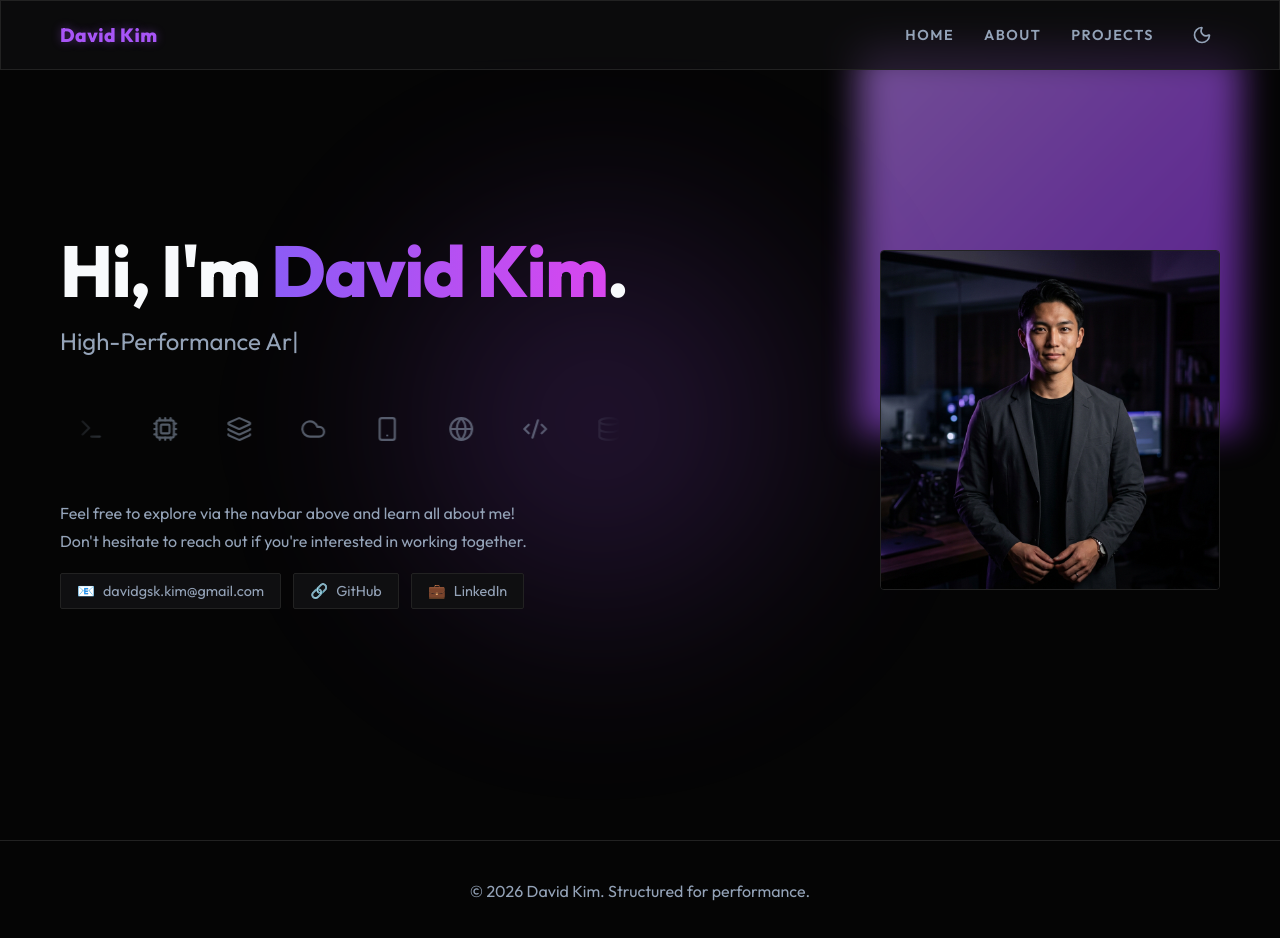
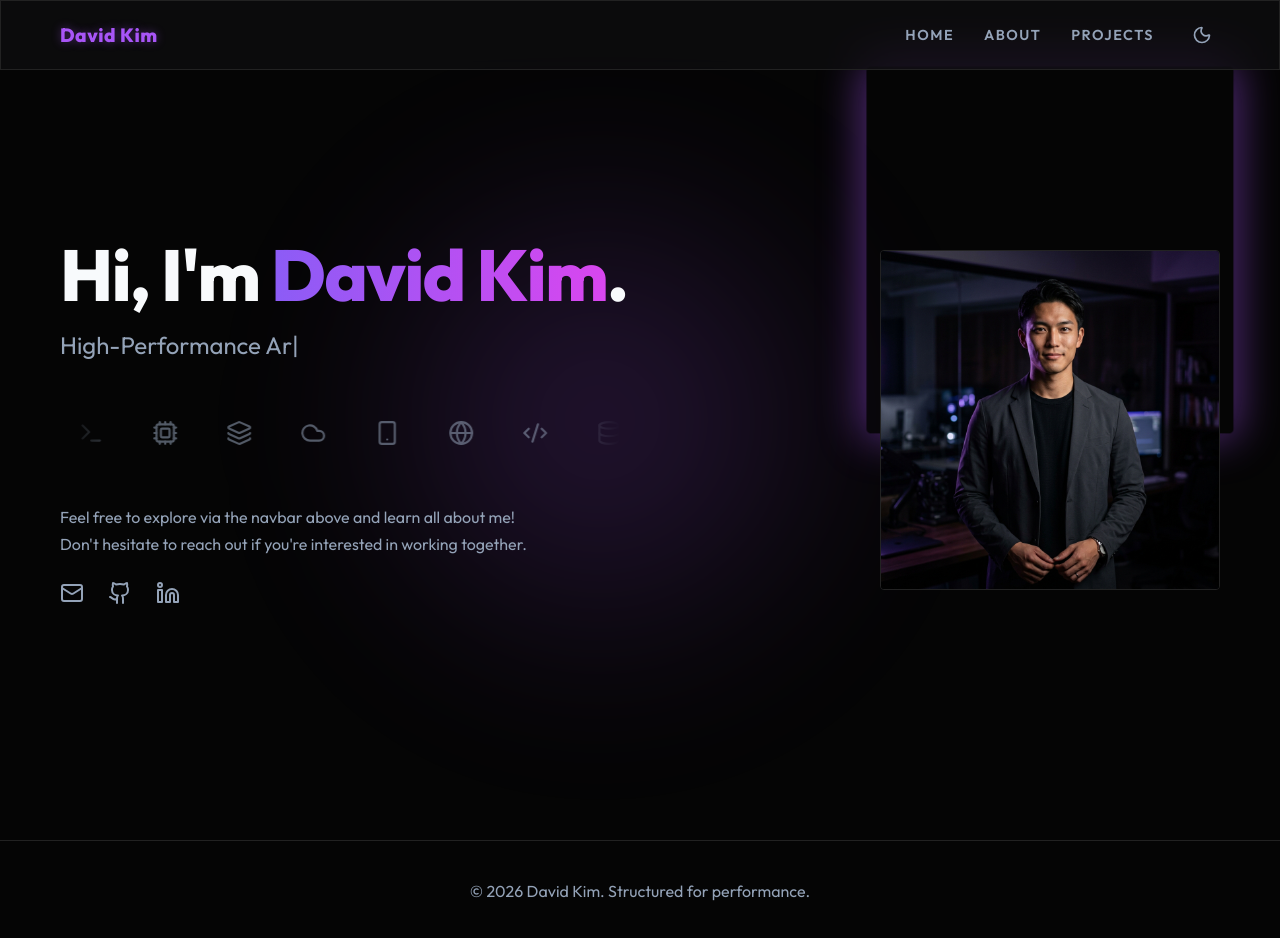
Before and after one commit to davidgskkim/portfolio-site, a React (Vite) app: page / in a window 1280 px wide. Shown: the top 938 px of the page. Built offline with nearby package versions, Linux system fonts and the light colour scheme.

Commit message:
style: convert contact chips to minimal icons and fix photo glow bleed

```diff
--- a/src/pages/Home.css
+++ b/src/pages/Home.css
@@ -132,30 +132,22 @@
 
 .contact-links {
   display: flex;
-  flex-wrap: wrap;
-  gap: 12px;
+  gap: 24px;
+  margin-top: 5px;
 }
 
-.contact-chip {
-  display: inline-flex;
+.contact-icon {
+  color: var(--text-secondary);
+  transition: all 0.3s ease;
+  display: flex;
   align-items: center;
-  gap: 8px;
-  background: var(--bg-secondary);
-  border: 1px solid var(--border-subtle);
-  color: var(--text-secondary);
-  padding: 8px 16px;
-  border-radius: 2px;
-  font-size: 0.9rem;
-  text-decoration: none;
-  transition: all 0.25s ease;
-  font-weight: 500;
+  justify-content: center;
 }
 
-.contact-chip:hover {
-  border-color: var(--border-neon);
+.contact-icon:hover {
   color: var(--text-primary);
-  box-shadow: 0 0 12px var(--accent-glow);
-  transform: translateY(-2px);
+  transform: translateY(-3px);
+  filter: drop-shadow(0 0 10px var(--accent-glow-strong));
 }
 
 /* ===== Profile Photo ===== */
@@ -184,13 +176,14 @@
 
 .photo-glow-ring {
   position: absolute;
-  inset: -8px;
-  border-radius: 6px;
-  background: var(--accent-gradient);
+  inset: 0px;
+  border-radius: 4px;
+  background: transparent;
+  box-shadow: 0 0 40px 5px var(--accent-glow-strong);
   z-index: 0;
-  opacity: 0.25;
-  filter: blur(16px);
+  opacity: 0.8;
   animation: pulseGlow 8s infinite alternate ease-in-out;
+  pointer-events: none;
 }
 
 /* ===== Responsive ===== */
--- a/src/pages/Home.tsx
+++ b/src/pages/Home.tsx
@@ -1,5 +1,5 @@
 import { TypeAnimation } from 'react-type-animation';
-import { Code2, Database, Terminal, Cpu, Layers, Cloud, Smartphone, Globe } from 'lucide-react';
+import { Code2, Database, Terminal, Cpu, Layers, Cloud, Smartphone, Globe, Github, Linkedin, Mail } from 'lucide-react';
 import './Home.css';
 
 export const Home = () => {
@@ -53,14 +53,14 @@ export const Home = () => {
               Don't hesitate to reach out if you're interested in working together.
             </p>
             <div className="contact-links">
-              <a href="mailto:davidgsk.kim@gmail.com" className="contact-chip">
-                <span>📧</span> davidgsk.kim@gmail.com
+              <a href="mailto:davidgsk.kim@gmail.com" className="contact-icon" title="Email">
+                <Mail size={24} />
               </a>
-              <a href="https://github.com/davidgskkim" target="_blank" rel="noreferrer" className="contact-chip">
-                <span>🔗</span> GitHub
+              <a href="https://github.com/davidgskkim" target="_blank" rel="noreferrer" className="contact-icon" title="GitHub">
+                <Github size={24} />
               </a>
-              <a href="#" className="contact-chip">
-                <span>💼</span> LinkedIn
+              <a href="#" className="contact-icon" title="LinkedIn">
+                <Linkedin size={24} />
               </a>
             </div>
           </div>
```
